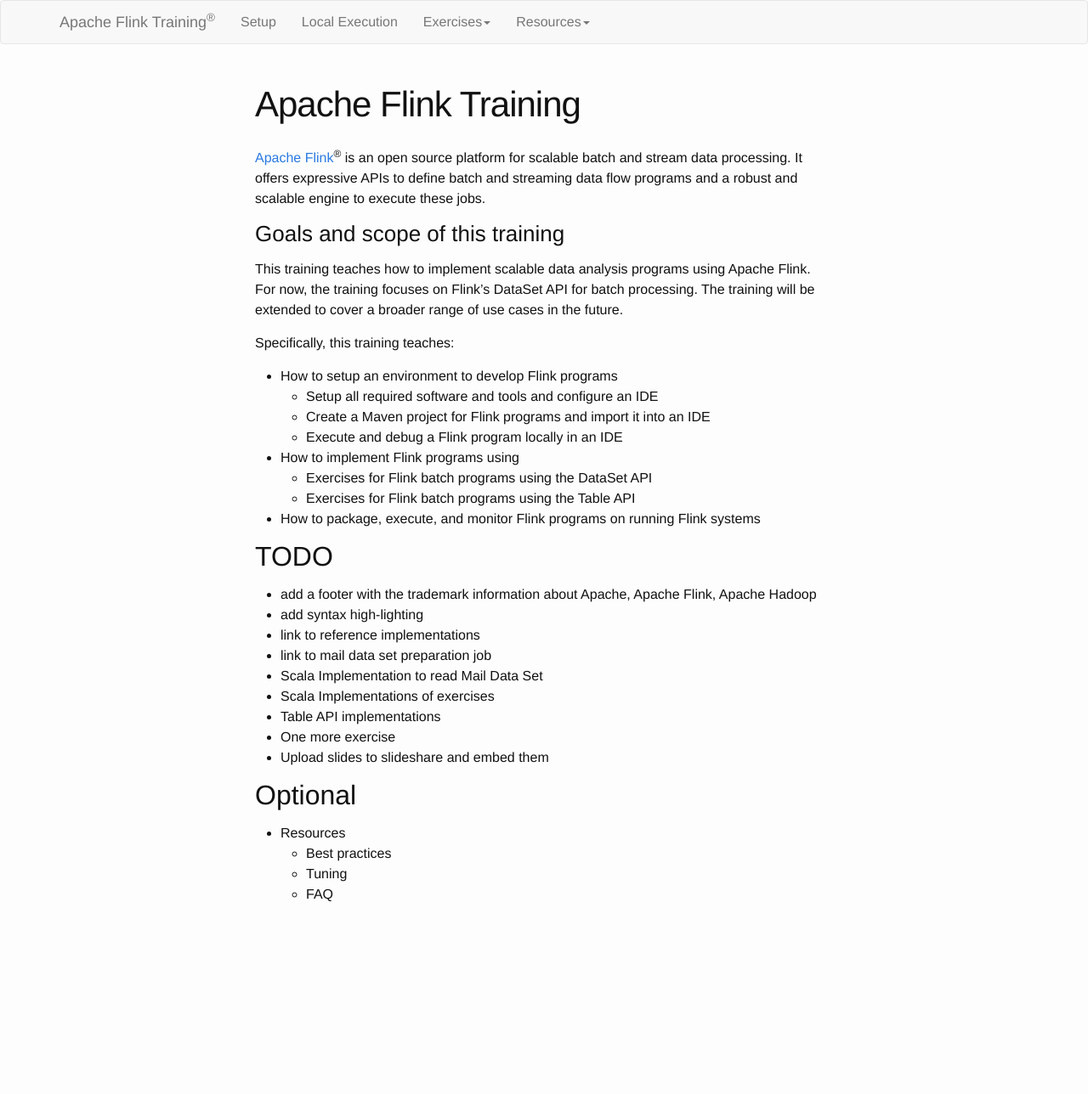
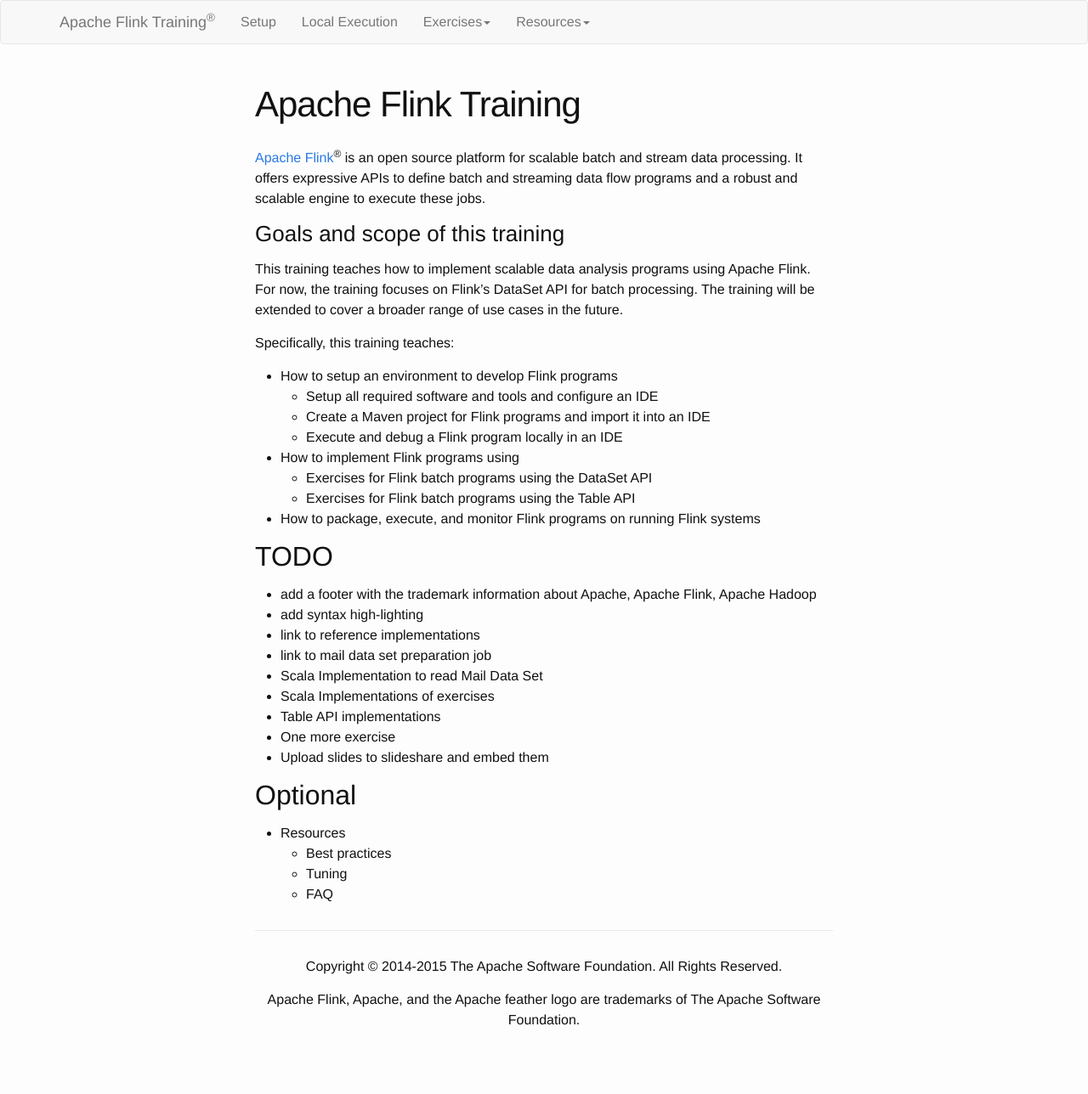
Before and after one commit to dataArtisans/flink-training-web, a Jekyll site: the page built from web/index.md, in a window 1280 px wide. Shown: the whole page at 85% size. Built offline with Jekyll 4.4.1, drawn with Linux system fonts in a browser that asks for light colours; nearby versions of some CDN libraries; before the commit the page ends 1125 px from its top, so only the background shows below that.

Commit message:
Add Apache footer

```diff
--- a/web/_layouts/default.html
+++ b/web/_layouts/default.html
@@ -22,6 +22,13 @@
     <div class="page-content">
       <div class="wrapper">
         {{ content }}
+
+        <!-- Footer -->
+        <div class="site-footer text-center">
+          <p>Copyright © 2014-2015 The Apache Software Foundation. All Rights Reserved.</p>
+
+          <p>Apache Flink, Apache, and the Apache feather logo are trademarks of The Apache Software Foundation.</p>
+        </div>
       </div>
     </div>
 
```
